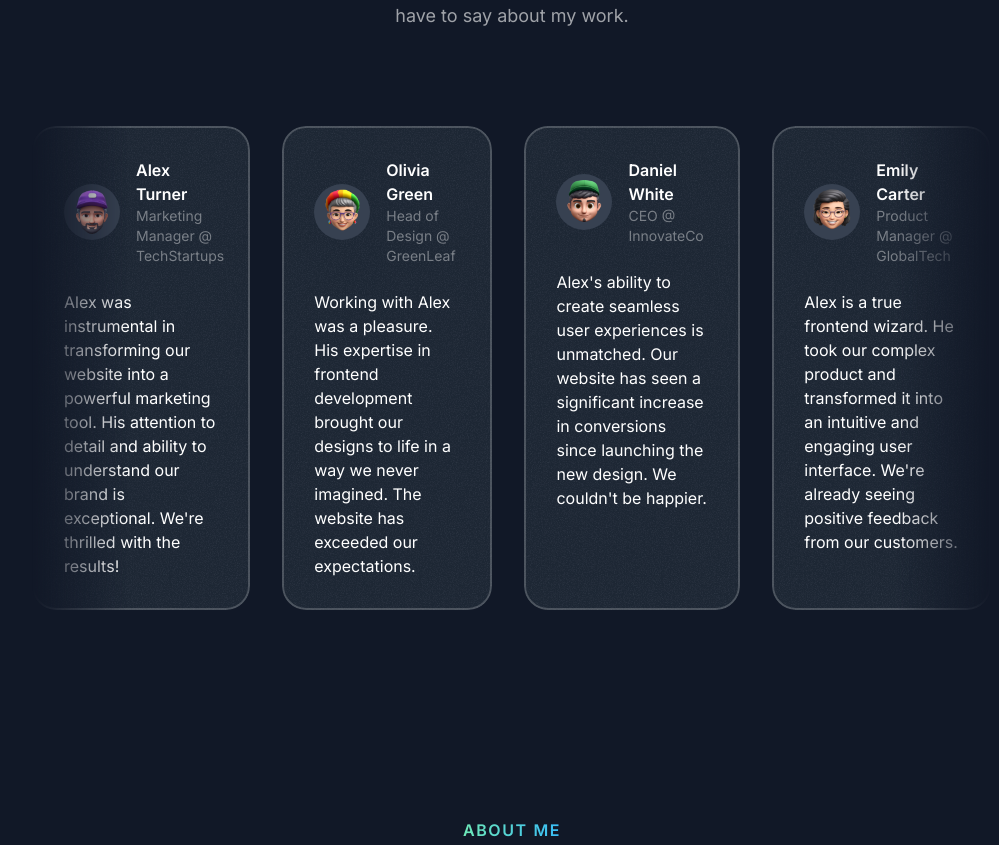
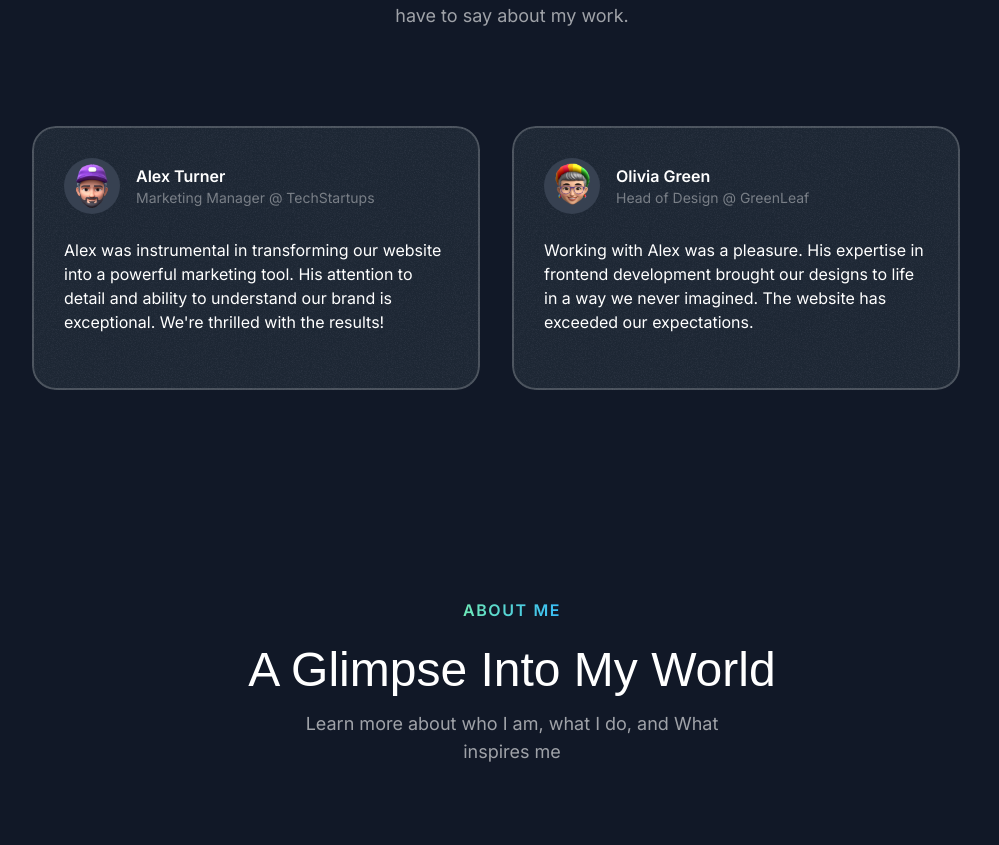
Before and after one commit to Prasant-Pradeep/portfolio_prasant, a Next.js app: page / in a window 1280 px wide. Shown: the part 3430-4275 px from the top of the page, without its empty margins (128-1127 px from the left). Built offline with nearby package versions, Linux system fonts and the light colour scheme; a web font is replaced by a local one.

Commit message:
feat:about section animation

```diff
--- a/src/sections/Testimonials.tsx
+++ b/src/sections/Testimonials.tsx
@@ -50,9 +50,10 @@
           title="What Clients Say About Me"
           description="Don't just take my word for it. See what my clients have to say about my work."
         />
-
-        <div className="mt-12 lg:mt-20 flex overflow-x-clip [mask-image:linear-gradient(to_right,transparent,black_10%,black_90%,transparent)] py-4 -my-4">
-          <div className="flex gap-8 pr-8flex-none animate-move-left
+        <div className="mt-12 lg:mt-20 flex overflow-x-clip
+        [mask-image:linear-gradient(to_right,transparent,
+        black_10%,black_90%,transparent)] py-4 -my-4">
+          <div className="flex gap-8 pr-8 flex-none animate-move-left
           [animation-duration:90s] hover:
           [animation-play-state:paused]">
             {[...new Array(2)].fill(0).map((_, index) => (
```
